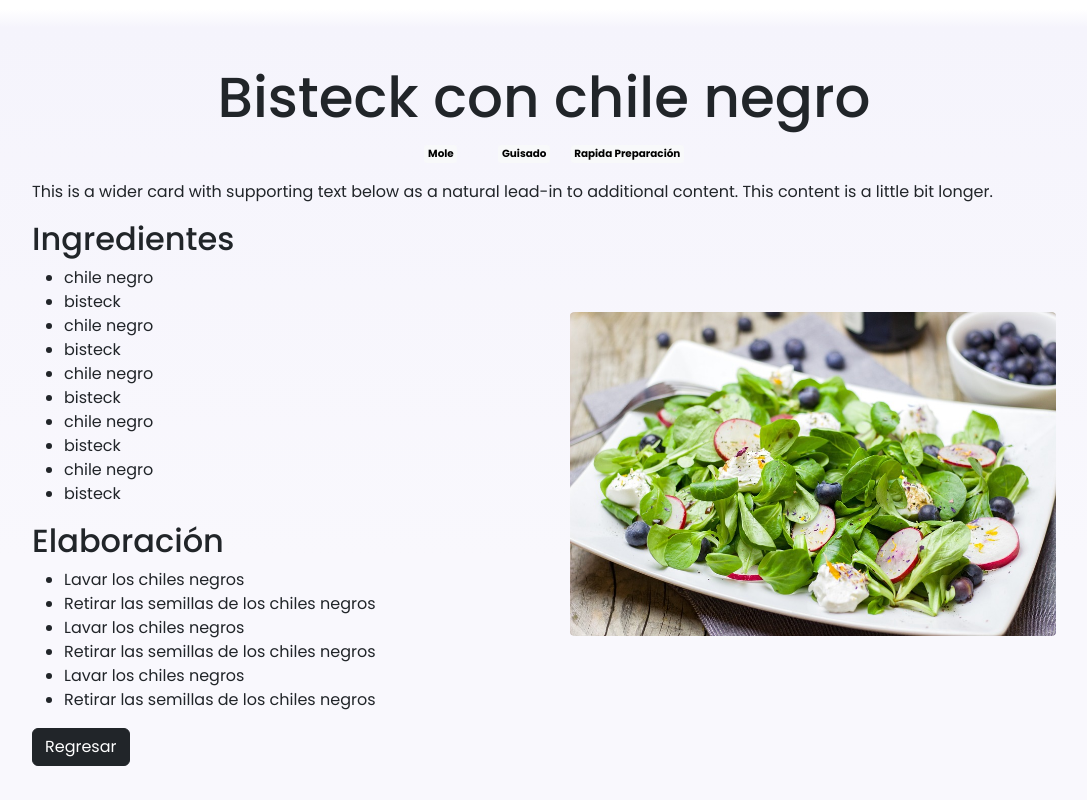
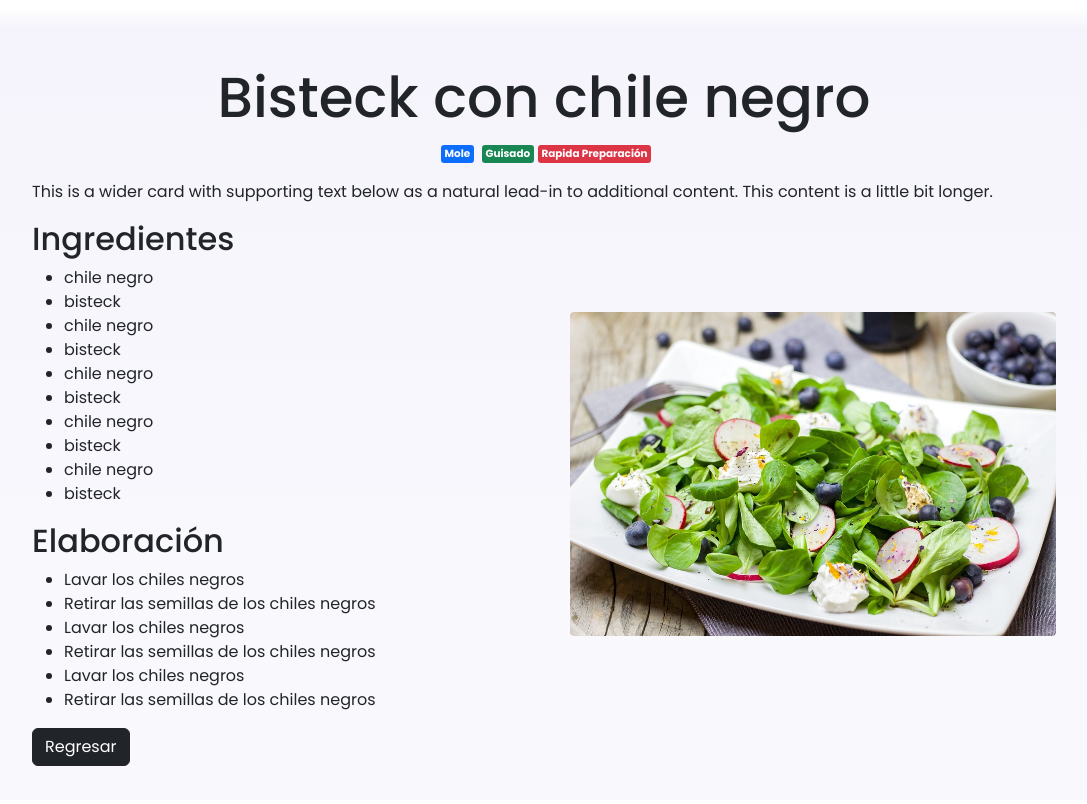
Before and after one commit to GILLMtz/food-web-app, an Angular app: page /receta/0 in a window 1280 px wide. Shown: the top 804 px of the page, without its empty margins (96-1183 px from the left). Built offline with nearby package versions, Linux system fonts and the light colour scheme.

Commit message:
fixed styles of tags in recipe-detail

```diff
--- a/src/app/pages/recepi-detail/recepi-detail.component.html
+++ b/src/app/pages/recepi-detail/recepi-detail.component.html
@@ -1,8 +1,8 @@
 <div class="recipe-detail">
     <h1 class="recipe-detail__title">{{recipe.title}}</h1>
     <ul class="recipe-detail__tags">
-        <li *ngFor="let tag of recipe.tags">
-            <span class="badge text-bg-light">{{tag}}</span>
+        <li *ngFor="let tag of recipe.tags;index as index">
+            <span  [appBadgeChange]="index" >{{tag}}</span>
         </li>
     </ul>
     <p class="recipe-detail__description">
--- a/src/app/pages/recepi-detail/recepi-detail.component.scss
+++ b/src/app/pages/recepi-detail/recepi-detail.component.scss
@@ -16,7 +16,7 @@
         padding-left: 0;
 
         :not(:nth-last-child(1)) {
-            margin: 0 2%;
+            margin: 0 0.4%;
         }
     }
 }
```
